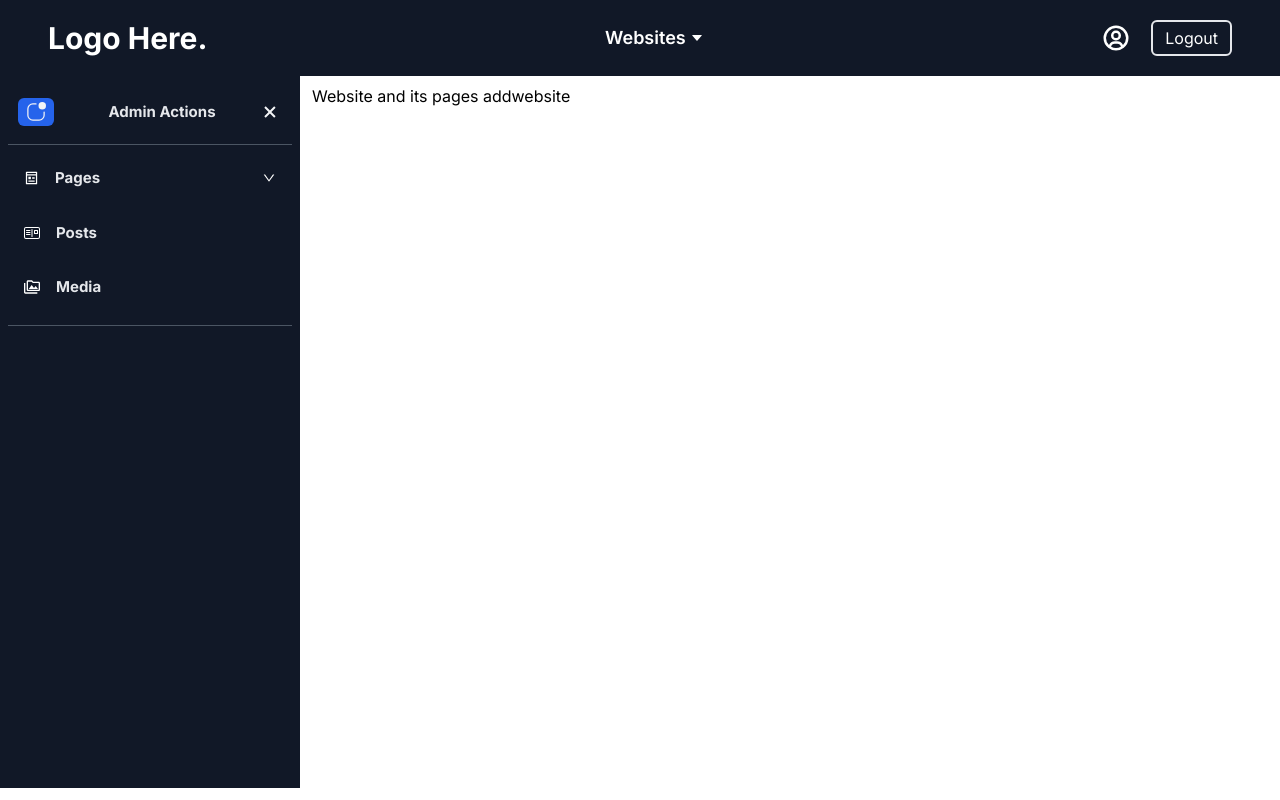
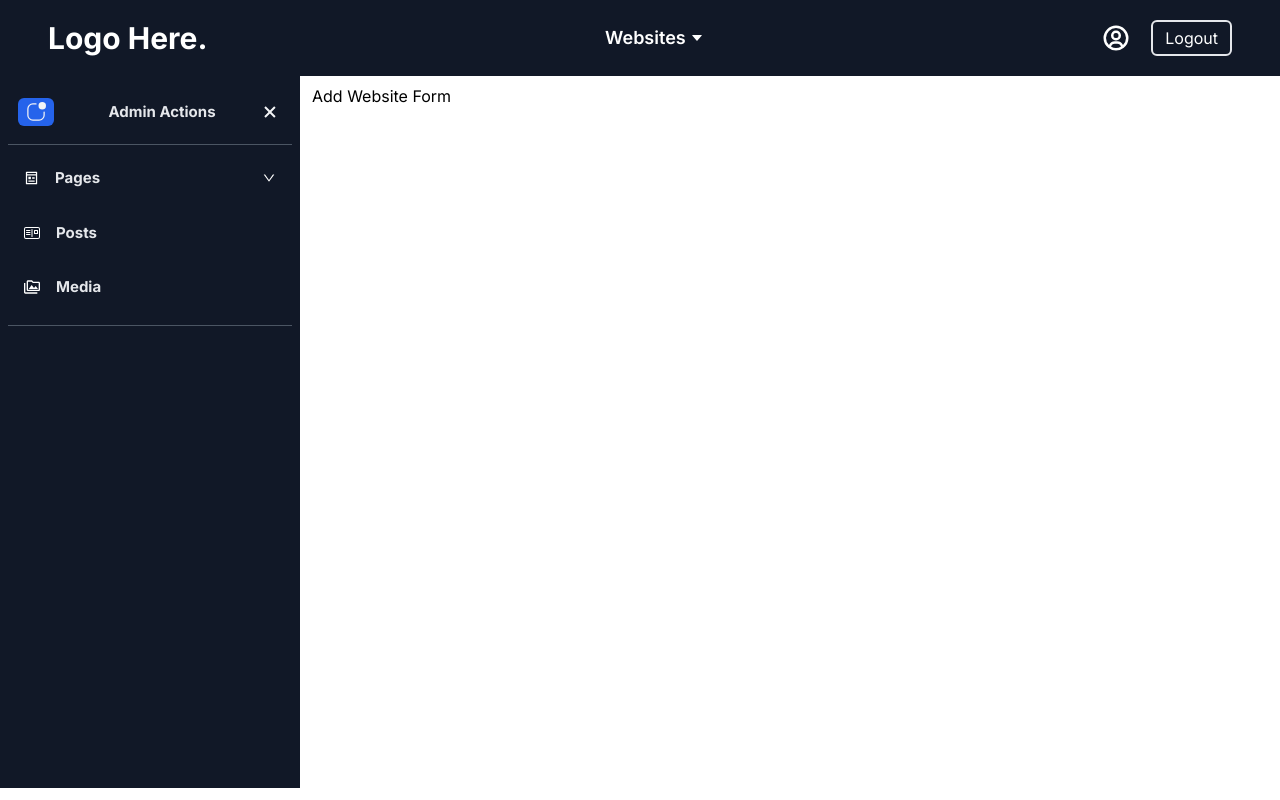
Before and after one commit to roshanreacts/mercury-cms-v1, a Next.js app: page /admin/addwebsite in a window 1280 px wide. Built offline with nearby package versions, Linux system fonts and the light colour scheme.

Commit message:
added add website route

```diff
--- /dev/null
+++ b/src/app/admin/addwebsite/page.jsx
@@ -0,0 +1,11 @@
+import React from 'react'
+
+const page = () => {
+  return (
+    <div>
+      <h1>Add Website Form</h1>
+    </div>
+  )
+}
+
+export default page
```
